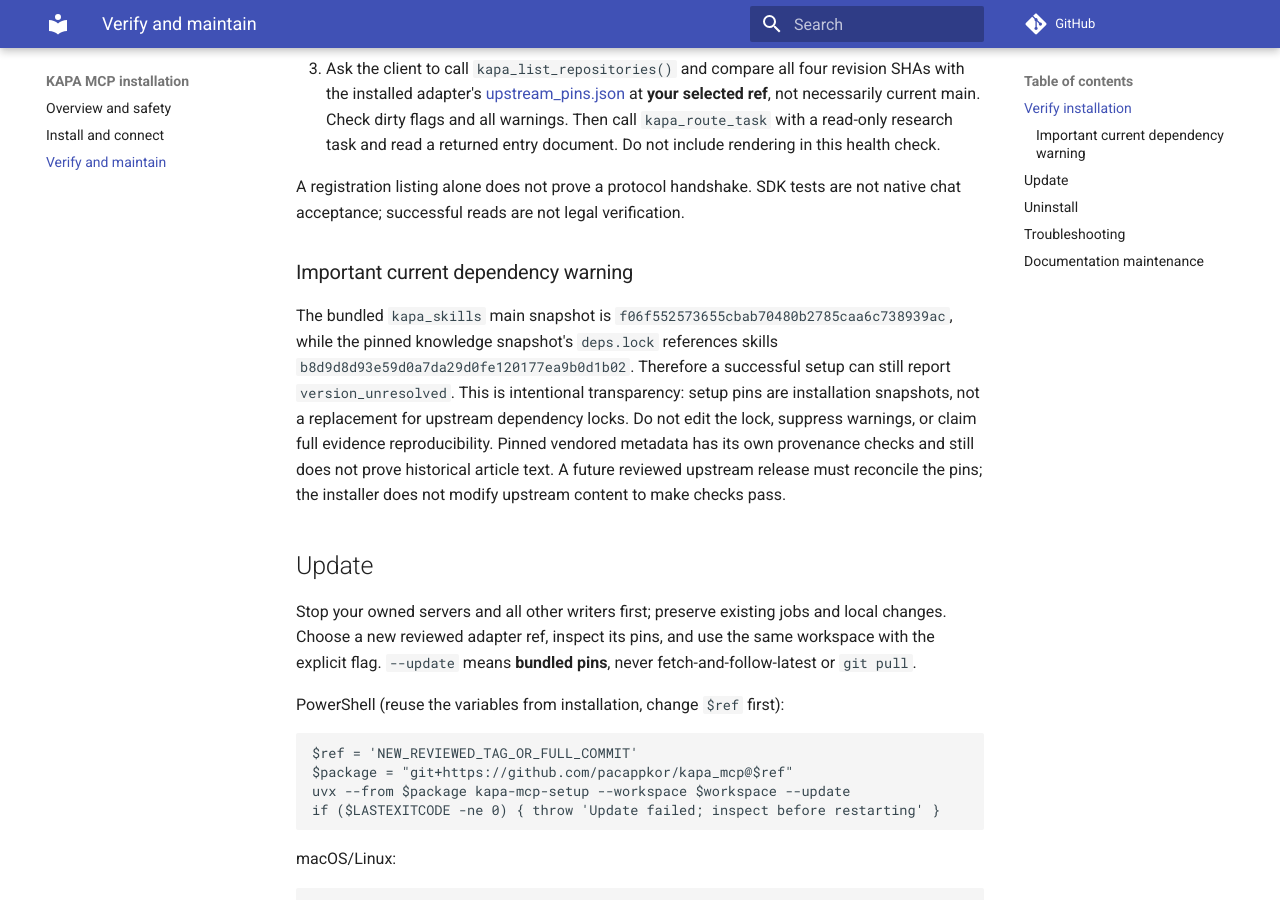
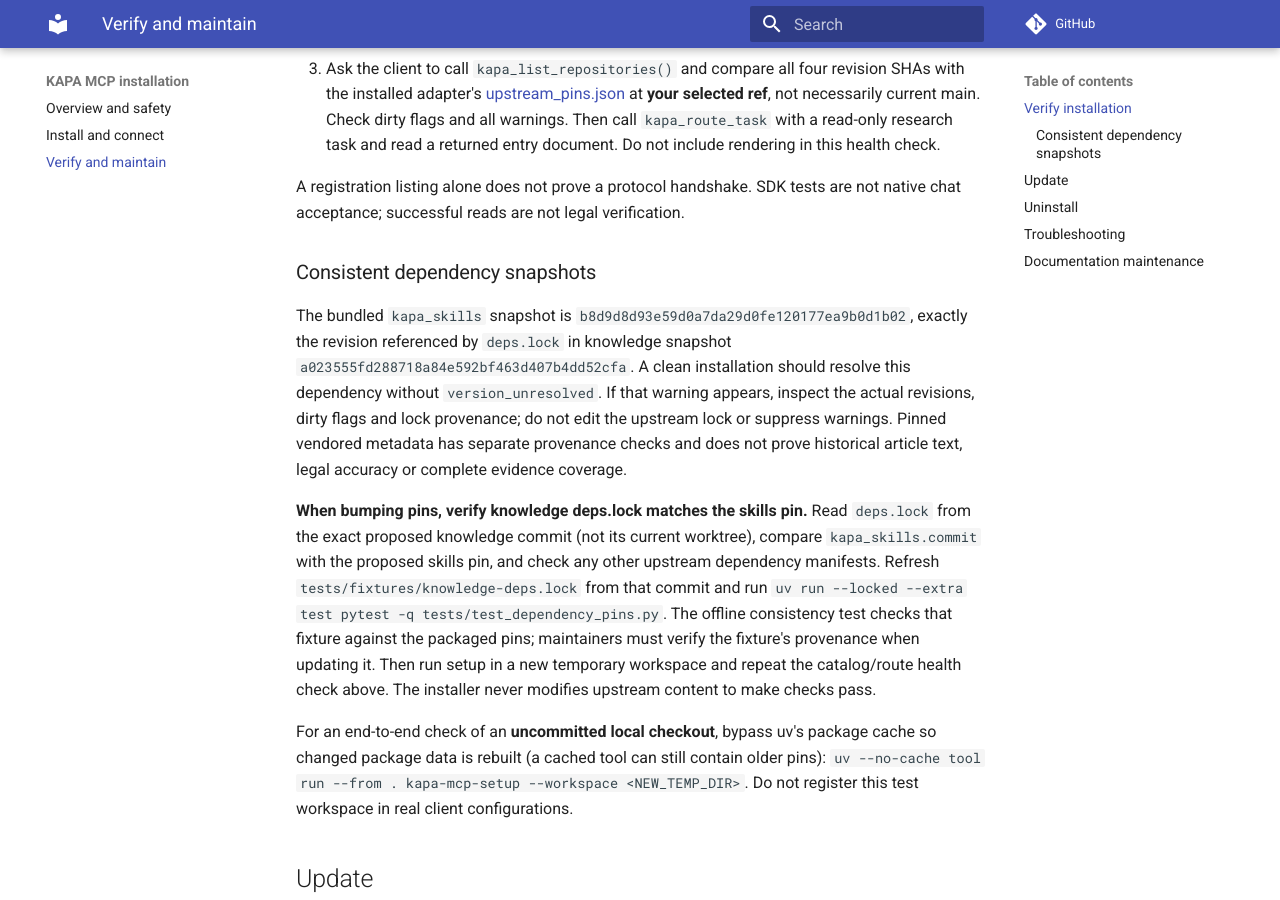
Before and after one commit to pacappkor/kapa_mcp, an MkDocs documentation site: the page built from docs/maintenance.md, in a window 1280 px wide and 900 px high, scrolled down 319 px. Built offline with MkDocs 1.6.1 and Material for MkDocs 9.7.7, drawn with Linux system fonts in a browser that asks for light colours; comment, search, counter and statistics services are not loaded.

Commit message:
fix: serialize evidence lock initialization and align upstream pins
Root cause: concurrent clients can both observe an empty .lock before either acquires the OS lock. One client then locks byte zero while the other flushes its initialization byte, causing Windows PermissionError masked as Evidence storage unavailable. This predates installer tests: isolated baseline failures occurred 14/20 on install-pages and 9/20 on main. Acquire the OS lock before initializing, preserving bounded serialization, identity checks and archive no-overwrite behavior.

Add an event-driven regression that forces the interleaving. Match the skills snapshot to the exact pinned knowledge deps.lock, add offline fixture/helper checks, and document pin maintenance and uncached local installation verification. Public remote SHAs and clean catalog health verified; fixed race passed 20/20 and full suite passed three consecutive runs (156 passed, 4 existing skips each).

Co-Authored-By: Claude Opus 5.5 <noreply@anthropic.com>

```diff
--- a/docs/maintenance.md
+++ b/docs/maintenance.md
@@ -19,18 +19,32 @@
 A registration listing alone does not prove a protocol handshake. SDK tests are
 not native chat acceptance; successful reads are not legal verification.
 
-### Important current dependency warning
+### Consistent dependency snapshots
 
-The bundled `kapa_skills` main snapshot is
-`f06f552573655cbab70480b2785caa6c738939ac`, while the pinned knowledge
-snapshot's `deps.lock` references skills
-`b8d9d8d93e59d0a7da29d0fe120177ea9b0d1b02`. Therefore a successful setup can
-still report `version_unresolved`. This is intentional transparency: setup pins
-are installation snapshots, not a replacement for upstream dependency locks.
-Do not edit the lock, suppress warnings, or claim full evidence reproducibility.
-Pinned vendored metadata has its own provenance checks and still does not prove
-historical article text. A future reviewed upstream release must reconcile the
-pins; the installer does not modify upstream content to make checks pass.
+The bundled `kapa_skills` snapshot is
+`b8d9d8d93e59d0a7da29d0fe120177ea9b0d1b02`, exactly the revision referenced by
+`deps.lock` in knowledge snapshot `a023555fd288718a84e592bf463d407b4dd52cfa`.
+A clean installation should resolve this dependency without `version_unresolved`.
+If that warning appears, inspect the actual revisions, dirty flags and lock
+provenance; do not edit the upstream lock or suppress warnings. Pinned vendored
+metadata has separate provenance checks and does not prove historical article
+text, legal accuracy or complete evidence coverage.
+
+**When bumping pins, verify knowledge deps.lock matches the skills pin.** Read
+`deps.lock` from the exact proposed knowledge commit (not its current worktree),
+compare `kapa_skills.commit` with the proposed skills pin, and check any other
+upstream dependency manifests. Refresh `tests/fixtures/knowledge-deps.lock` from
+that commit and run
+`uv run --locked --extra test pytest -q tests/test_dependency_pins.py`.
+The offline consistency test checks that fixture against the packaged pins;
+maintainers must verify the fixture's provenance when updating it. Then run setup
+in a new temporary workspace and repeat the catalog/route health check above.
+The installer never modifies upstream content to make checks pass.
+
+For an end-to-end check of an **uncommitted local checkout**, bypass uv's package
+cache so changed package data is rebuilt (a cached tool can still contain older
+pins): `uv --no-cache tool run --from . kapa-mcp-setup --workspace <NEW_TEMP_DIR>`.
+Do not register this test workspace in real client configurations.
 
 ## Update
 
```
Also changed, not shown: 6 other files.
